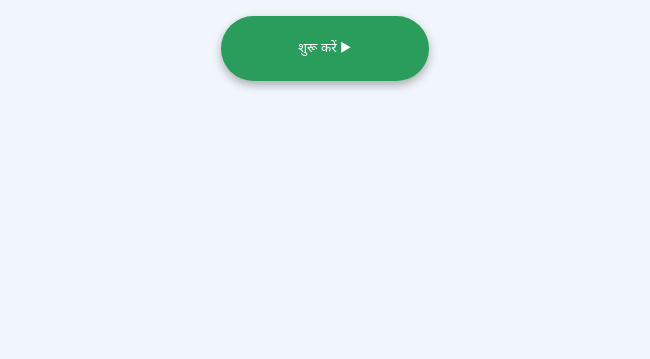
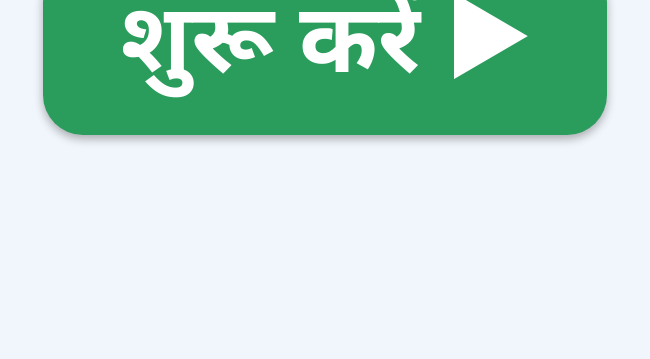
Before and after one commit to arjunjrajagopal/hindi, a plain HTML site: page months/index.html in a window 1280 px wide. Shown: the part 441-800 px from the top of the page, without its empty margins (315-965 px from the left). Drawn offline with Linux system fonts and the light colour scheme.

Commit message:
Fix start-button font size in the Hindi days and months apps
The font shorthand ended in 'inherit', which made the whole rule invalid.

Co-Authored-By: Claude Opus 5.5 <noreply@anthropic.com>
Claude-Session: https://claude.ai/code/session_01BaLPizQBmfgC9YpG4HwBky

```diff
--- a/months/index.html
+++ b/months/index.html
@@ -36,7 +36,7 @@
   #ver{position:fixed;right:6px;bottom:3px;font:11px sans-serif;color:#bbb;pointer-events:none}
   .overlay{position:fixed;inset:0;background:#f1f6fc;display:flex;flex-direction:column;align-items:center;
     justify-content:center;gap:4vh;z-index:10;text-align:center;color:#1d3557}
-  #start button{font:700 min(12vh,8vw) inherit;font-family:inherit;padding:3vh 6vw;border-radius:5vh;border:0;
+  #start button{font-size:min(12vh,8vw);font-weight:700;font-family:inherit;padding:3vh 6vw;border-radius:5vh;border:0;
     background:#2a9d5c;color:#fff;box-shadow:0 4px 10px rgba(0,0,0,.3)}
   #start h1{font-size:min(14vh,9vw);margin:0}
   #rotate{display:none;z-index:20;font-size:6vw}
```
Also changed, not shown: days/index.html (+2 -2 lines).
